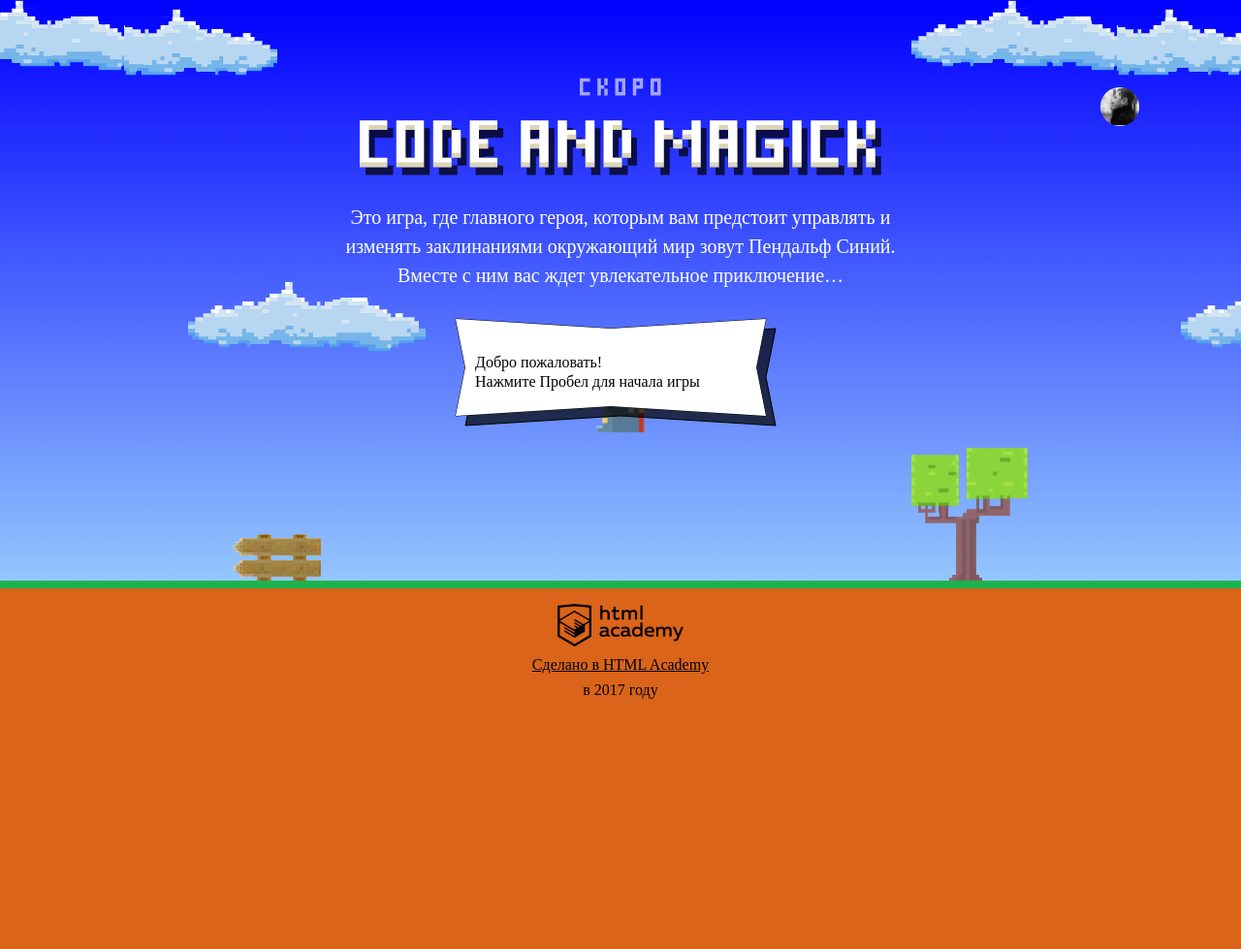
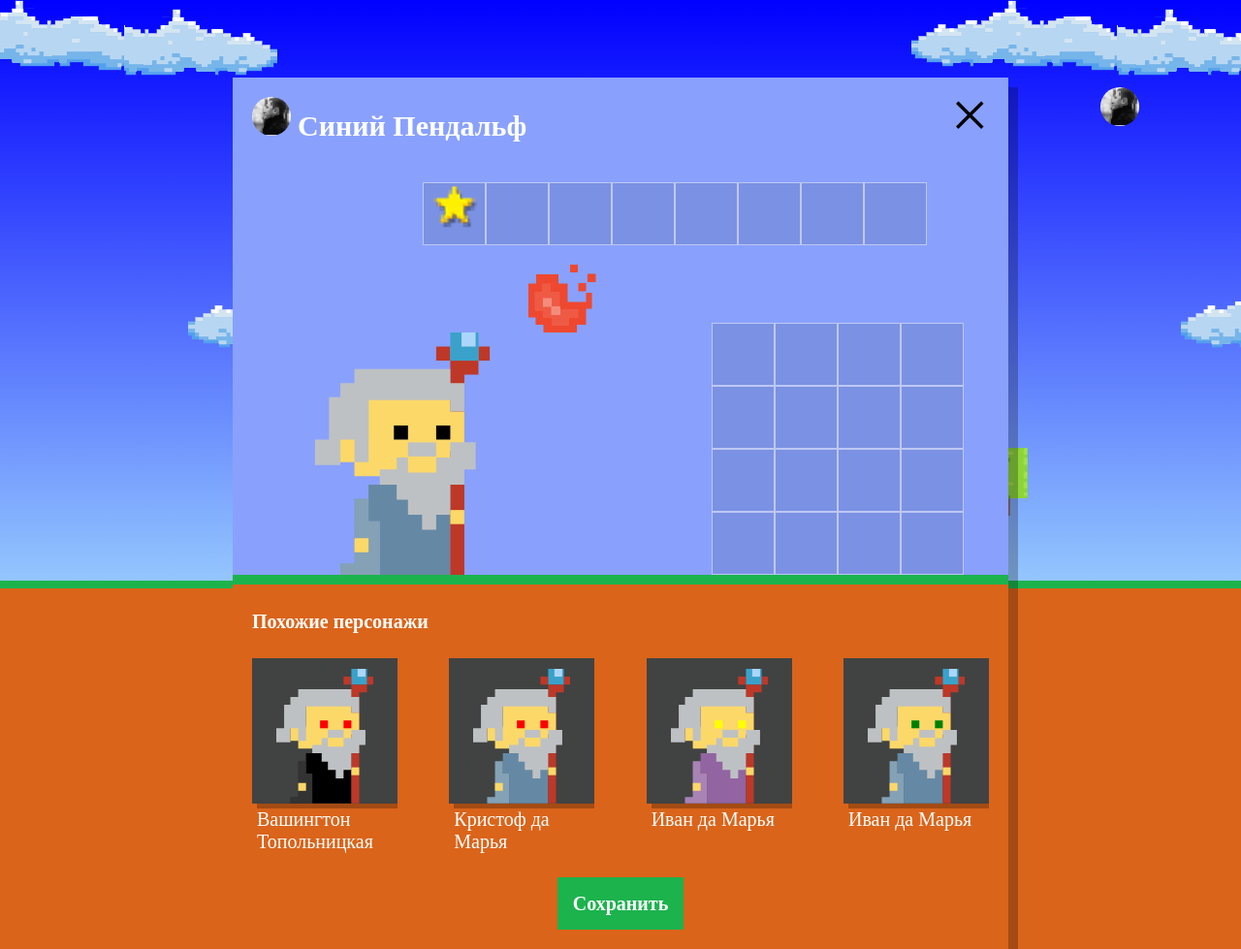
Before and after one commit to SergeyDEMO27/944177-code-and-magick-18, a website: page index.html in a window 1280 px wide. Shown: the whole page at 97% size. Before the commit the page ends 800 px from the top, so only its background shows below. Drawn offline with Linux system fonts and the light colour scheme; a web font is replaced by a local one.

Commit message:
выполнил учебный проект Нас орда

```diff
--- a/index.html
+++ b/index.html
@@ -266,6 +266,7 @@ for (var i = 0; i < names.length; i++) {
 </script>
 
 <script src="js/game.js"></script>
+<script src="js/setup.js"></script>
 
 </body>
 </html>
--- /dev/null
+++ b/js/setup.js
@@ -0,0 +1,49 @@
+'use strict';
+var userDialog = document.querySelector('.setup');
+userDialog.classList.remove('hidden');
+
+var similarListElement = document.querySelector('.setup-similar-list');
+var similarWizardTemplate = document.querySelector('#similar-wizard-template').content.querySelector('.setup-similar-item');
+
+var names = ['Иван ', 'Хуан Себастьян ', 'Мария ', 'Кристоф ', 'Виктор ', 'Юлия ', 'Люпита ', 'Вашингтон '];
+var surnames = ['да Марья', 'Верон', 'Мирабелла', 'Вальц', 'Онопко', 'Топольницкая', 'Нионго', 'Ирвинг'];
+var coatColors = ['rgb(101, 137, 164)', 'rgb(241, 43, 107)', 'rgb(146, 100, 161)', 'rgb(56, 159, 117)', 'rgb(215, 210, 55)', 'rgb(0, 0, 0)'];
+var eyesColors = ['black', 'red', 'blue', 'yellow', 'green'];
+var requiredWizards = 4;
+
+var randomGenerator = function(array) {
+var randomItem = array[Math.floor(Math.random()*array.length)];
+return randomItem;
+};
+
+var getWizards = function(requiredWizards) {
+  var wizards = [];
+  for (var i = 0; i < requiredWizards; i++) {
+    var wizard = {
+      name: randomGenerator(names) + randomGenerator(surnames),
+      coatColor: randomGenerator(coatColors),
+      eyesColor: randomGenerator(eyesColors)
+    };
+    wizards.push(wizard);
+};
+return wizards
+};
+var wizards = getWizards(requiredWizards);
+
+var renderWizard = function (wizard) {
+  var wizardElement = similarWizardTemplate.cloneNode(true);
+
+  wizardElement.querySelector('.setup-similar-label').textContent = wizard.name;
+  wizardElement.querySelector('.wizard-coat').style.fill = wizard.coatColor;
+  wizardElement.querySelector('.wizard-eyes').style.fill = wizard.eyesColor;
+
+  return wizardElement;
+}
+
+var fragment = document.createDocumentFragment();
+for (var i = 0; i < wizards.length; i++) {
+  fragment.appendChild(renderWizard(wizards[i]));
+}
+similarListElement.appendChild(fragment);
+
+document.querySelector('.setup-similar').classList.remove('hidden');
```
